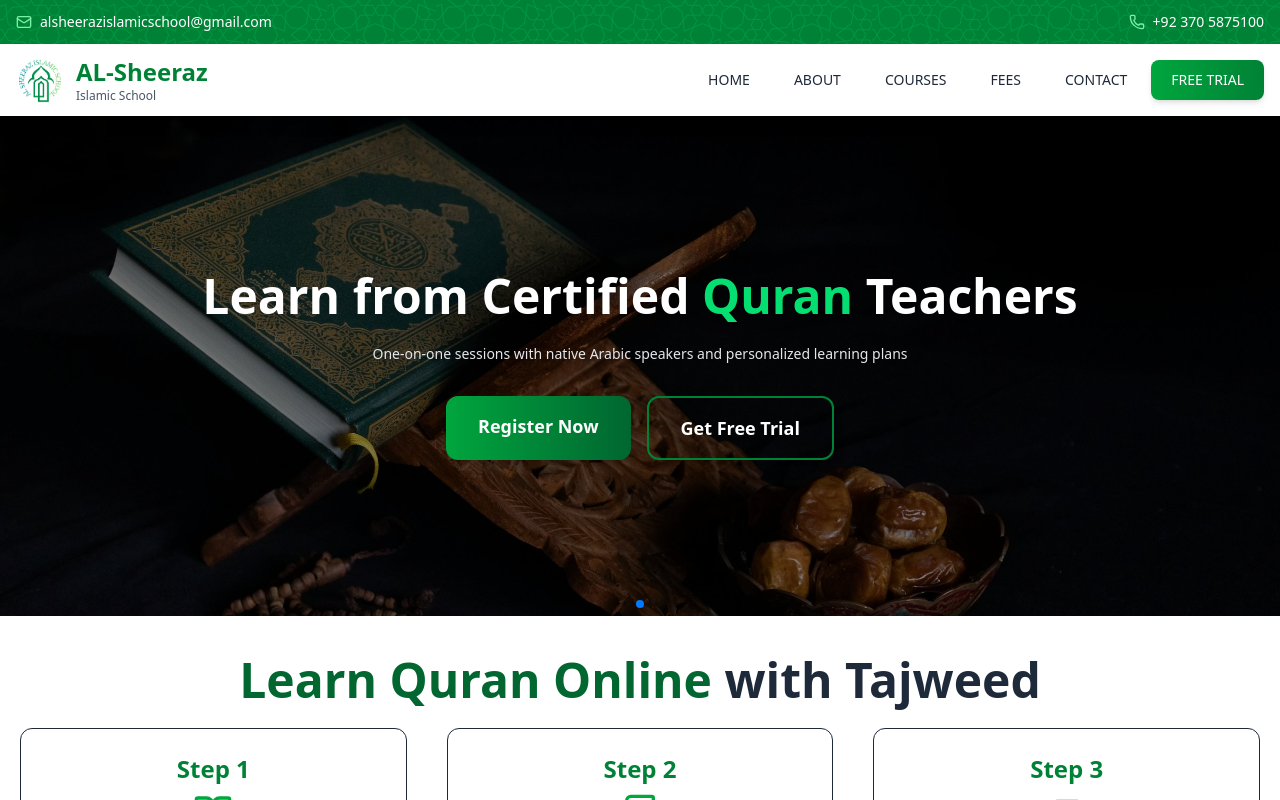
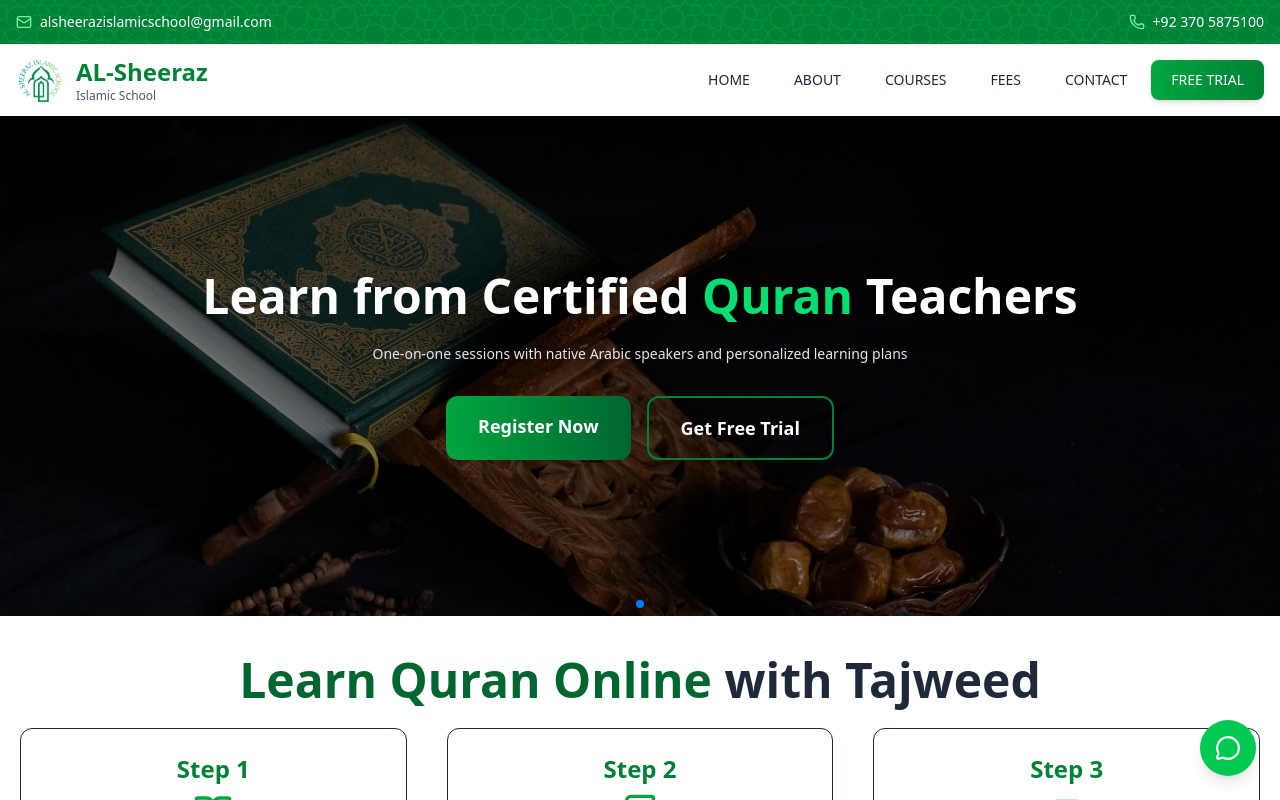
Before and after one commit to Ansarkhan012/AlSheerazAcademy, a Next.js app: page / in a window 1280 px wide. Shown: the top 800 px of the page. Built offline with nearby package versions, Linux system fonts and the light colour scheme; grey boxes are pictures that could not be loaded.

Commit message:
Whatsapp

```diff
--- a/app/layout.tsx
+++ b/app/layout.tsx
@@ -3,6 +3,7 @@ import Navbar from "@/components/layout/navbar";
 import "./globals.css";
 import Footer from "@/components/layout/footer";
 import Header from "@/components/layout/navbar";
+import WhatsAppButton from "@/components/Whatsapp";
 
 
 export default function RootLayout({
@@ -38,6 +39,7 @@ export default function RootLayout({
         <footer>
           <Footer />
         </footer>
+        <WhatsAppButton />
       </body>
 
     </html>
--- /dev/null
+++ b/app/robot.ts
@@ -0,0 +1,14 @@
+import { MetadataRoute } from "next";
+
+export default function robots(): MetadataRoute.Robots {
+  return {
+    rules: [
+      {
+        userAgent: "*",
+        allow: "/",
+        disallow: ["/api/", "/admin/"],
+      },
+    ],
+    sitemap: "https://al-sheeraz-academy.vercel.app/sitemap.xml",
+  };
+}
--- /dev/null
+++ b/app/sitemap.ts
@@ -0,0 +1,36 @@
+import { MetadataRoute } from "next";
+
+export default function sitemap(): MetadataRoute.Sitemap {
+  return [
+    {
+      url: "https://al-sheeraz-academy.vercel.app/",
+      lastModified: new Date(),
+      changeFrequency: "weekly",
+      priority: 1.0,
+    },
+    {
+      url: "https://al-sheeraz-academy.vercel.app/about",
+      lastModified: new Date(),
+      changeFrequency: "monthly",
+      priority: 0.8,
+    },
+    {
+      url: "https://al-sheeraz-academy.vercel.app/courses",
+      lastModified: new Date(),
+      changeFrequency: "weekly",
+      priority: 0.9,
+    },
+    {
+      url: "https://al-sheeraz-academy.vercel.app/fees",
+      lastModified: new Date(),
+      changeFrequency: "weekly",
+      priority: 0.9,
+    },
+    {
+      url: "https://al-sheeraz-academy.vercel.app/contact",
+      lastModified: new Date(),
+      changeFrequency: "monthly",
+      priority: 0.7,
+    },
+  ];
+}
--- a/components/Contact.tsx
+++ b/components/Contact.tsx
@@ -29,12 +29,12 @@ export default function ContactPage() {
   const handleSubmit = (e: React.FormEvent) => {
     e.preventDefault();
     console.log('Form submitted:', form);
-    // Add form submission logic here
+
   };
 
   return (
     <div className="min-h-screen bg-gradient-to-b from-gray-50 to-white pt-24">
-      {/* Page Header */}
+
       <div className="text-center">
         <h1 className="text-3xl md:text-4xl font-bold mb-10">
           Contact Us
--- /dev/null
+++ b/components/Whatsapp.tsx
@@ -0,0 +1,18 @@
+"use client";
+
+import { MessageCircle } from "lucide-react";
+
+export default function WhatsAppButton() {
+  return (
+    <a
+      href="https://wa.me/923172159372?text=Assalamualaikum%20I%20want%20to%20know%20about%20Quran%20classes"
+      target="_blank"
+      rel="noopener noreferrer"
+      className="fixed bottom-6 right-6 z-50 flex items-center justify-center
+                 w-14 h-14 rounded-full bg-green-500 text-white
+                 shadow-lg hover:bg-green-600 transition"
+    >
+      <MessageCircle size={26} />
+    </a>
+  );
+}
```
